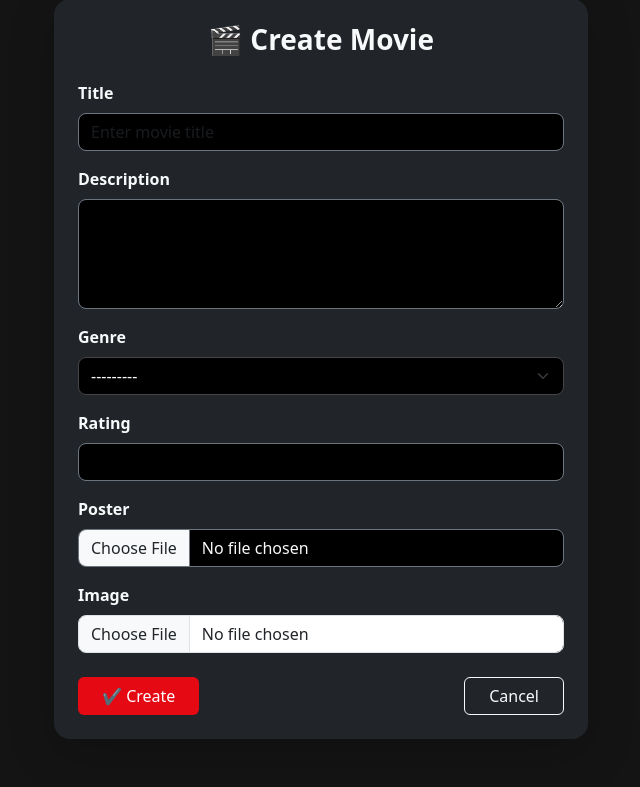
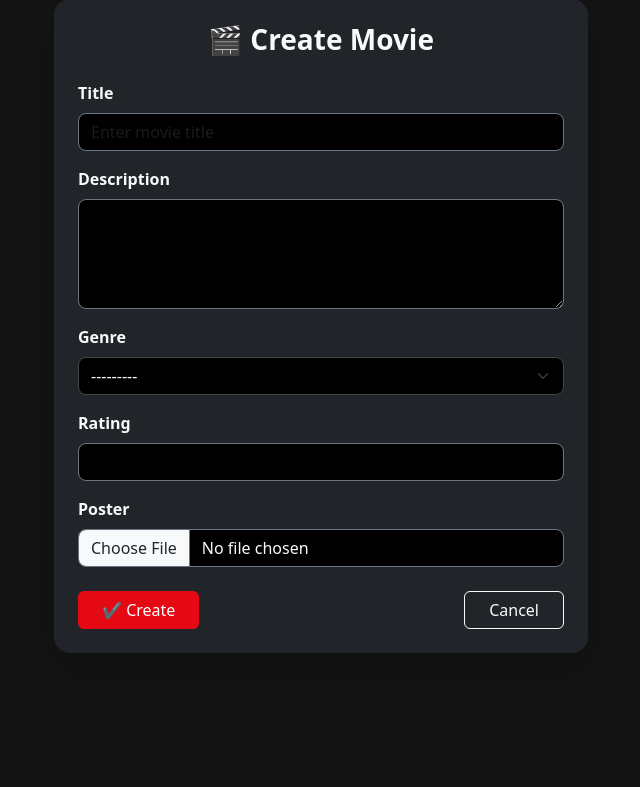
Before and after one commit to Dev1438/movie-review-system, a Django app: page /create/ in a window 1280 px wide. Shown: the part 219-1006 px from the top of the page, without its empty margins (319-959 px from the left). After the commit the page ends 872 px from the top, so only its background shows below. Run offline with Django 5.2, Linux system fonts and the light colour scheme.

Commit message:
remove extra clearable file input

```diff
--- a/movies/templates/movies/movie_form.html
+++ b/movies/templates/movies/movie_form.html
@@ -39,10 +39,10 @@
             {% endif %}
           {% endfor %}
 
-          <div class="mb-3">
+          {% comment %} <div class="mb-3">
             <label class="form-label fw-semibold">Image</label>
             <input type="file" name="image" class="form-control">
-          </div>
+          </div> {% endcomment %}
 
           {% comment %} {% for field in form %}
             <div class="mb-3">
```
